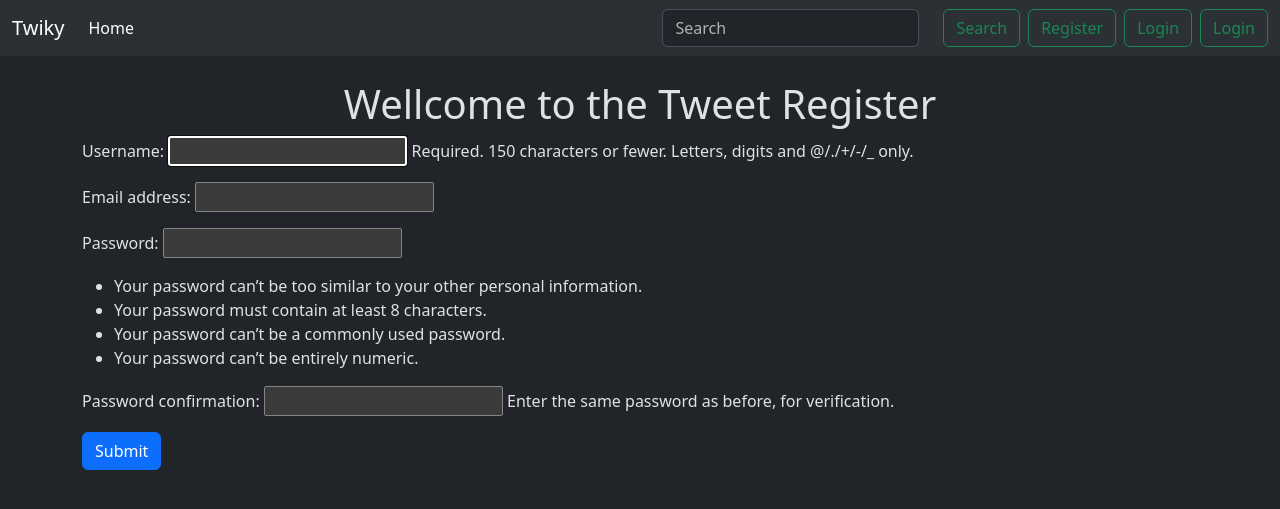
After one commit to Abdullah-Niaz/Twiky, a Django app: page /login/ in a window 1280 px wide. The commit adds this page. Shown: the top 509 px of the page. Run offline with Django 5.2, Linux system fonts and the light colour scheme.

Commit message:
userauthentications

```diff
--- a/Twiky/urls.py
+++ b/Twiky/urls.py
@@ -20,8 +20,10 @@ from django.urls import path,include
 from django.conf import settings
 from django.conf.urls.static import static
 
+from django.contrib.auth.urls import views as auth_views
 
 urlpatterns = [
     path("admin/", admin.site.urls),
     path("",include("tweet.urls")),
+    path('accounts/', include('django.contrib.auth.urls')),
 ] + static(settings.MEDIA_URL, document_root=settings.MEDIA_ROOT)
--- a/templates/base.html
+++ b/templates/base.html
@@ -13,37 +13,34 @@
 <body>
     <nav class="navbar navbar-expand-lg bg-body-tertiary">
         <div class="container-fluid">
-          <a class="navbar-brand" href="#">Navbar</a>
+          <a class="navbar-brand" href="{% url "tweet_list" %}">Twiky</a>
+
           <button class="navbar-toggler" type="button" data-bs-toggle="collapse" data-bs-target="#navbarSupportedContent" aria-controls="navbarSupportedContent" aria-expanded="false" aria-label="Toggle navigation">
             <span class="navbar-toggler-icon"></span>
           </button>
           <div class="collapse navbar-collapse" id="navbarSupportedContent">
             <ul class="navbar-nav me-auto mb-2 mb-lg-0">
               <li class="nav-item">
-                <a class="nav-link active" aria-current="page" href="#">Home</a>
+                <a class="nav-link active" aria-current="page" href="{% url "tweet_list" %}">Home</a>
               </li>
-              <li class="nav-item">
-                <a class="nav-link" href="#">Link</a>
-              </li>
-              <li class="nav-item dropdown">
-                <a class="nav-link dropdown-toggle" href="#" role="button" data-bs-toggle="dropdown" aria-expanded="false">
-                  Dropdown
-                </a>
-                <ul class="dropdown-menu">
-                  <li><a class="dropdown-item" href="#">Action</a></li>
-                  <li><a class="dropdown-item" href="#">Another action</a></li>
-                  <li><hr class="dropdown-divider"></li>
-                  <li><a class="dropdown-item" href="#">Something else here</a></li>
-                </ul>
-              </li>
-              <li class="nav-item">
-                <a class="nav-link disabled" aria-disabled="true">Disabled</a>
-              </li>
+
             </ul>
             <form class="d-flex" role="search">
-              <input class="form-control me-2" type="search" placeholder="Search" aria-label="Search">
+              <input class="form-control me-4" type="search" placeholder="Search" aria-label="Search">
               <button class="btn btn-outline-success" type="submit">Search</button>
             </form>
+
+
+            {% if user.is_authenticated %}
+            <form action="{% url "logout" %}" method="post">
+                {% csrf_token %}
+                <button class="btn btn-outline-danger ms-2 " type="submit">Logout</button>
+            </form>
+            {% else %}
+            <a  class="btn btn-outline-success ms-2 " href="{% url 'register'  %}">Register</a>
+            <a  class="btn btn-outline-success ms-2 " href="{% url 'login'  %}">Login</a>
+            {% endif %}
+            <button class="btn btn-outline-success ms-2 " type="submit">Login</button>
           </div>
         </div>
       </nav>
--- a/tweet/forms.py
+++ b/tweet/forms.py
@@ -1,8 +1,14 @@
 from django import forms
 from .models import Tweet
-
+from django.contrib.auth.forms import UserCreationForm
+from django.contrib.auth.models import User
 
 class TweetForm(forms.ModelForm):
     class Meta:
         model = Tweet
         fields  = ['text','photo']
+
+class UserRegistrationFrom(UserCreationForm):
+    class Meta:
+        model = User
+        fields = ['username','email','password1','password2']
--- /dev/null
+++ b/tweet/templates/registration/register.html
@@ -0,0 +1,15 @@
+{% extends "base.html" %}
+
+{% block title %}
+<title>Register Page</title>
+{% endblock title %}
+
+
+{% block content %}
+    <h1 class="text-center mt-4">Wellcome to the Tweet Register </h1>
+    <form action="" method="post">
+        {% csrf_token %}
+        {{form.as_p}}
+        <button  class="btn btn-primary" type="submit">Submit</button>
+    </form>
+{% endblock content %}
--- a/tweet/templates/tweet_list.html
+++ b/tweet/templates/tweet_list.html
@@ -16,8 +16,10 @@
                 <div class="card-body">
                 <h5 class="card-title">{{tweet.user.username}}</h5>
                 <p class="card-text">{{tweet.text}}</p>
+                {% if tweet.user == user %}
                 <a href="{% url 'tweet_edit' tweet.id %}" class="btn btn-primary">Edit</a>
                 <a href="{% url 'tweet_delete' tweet.id %}" class="btn btn-danger">Delete</a>
+                {% endif %}
                 </div>
             </div>
         {% endfor %}
--- a/tweet/urls.py
+++ b/tweet/urls.py
@@ -6,4 +6,6 @@ urlpatterns = [
     path("create/",views.tweet_create,name='tweet_create'),
     path("<int:tweet_id>/edit/",views.tweet_edit,name='tweet_edit'),
     path("<int:tweet_id>/delete/",views.tweet_delete,name='tweet_delete'),
+    path('register/', views.register, name='register'),
+    path('login/', views.register, name='login'),
 ]
--- a/tweet/views.py
+++ b/tweet/views.py
@@ -1,7 +1,9 @@
 from django.shortcuts import render
 from django.shortcuts import HttpResponse,redirect,get_object_or_404
+from django.contrib.auth import login
+from django.contrib.auth.decorators import *
 from .models import Tweet
-from .forms import TweetForm
+from .forms import TweetForm,UserRegistrationFrom
 # Create your views here.
 def index(request):
     return render(request, "index.html")
@@ -11,6 +13,7 @@ def tweet_list(request):
     tweet = Tweet.objects.all().order_by("-created_at")
     return render(request,"tweet_list.html",{"tweets":tweet})
 
+@login_required
 def tweet_create(request):
     if request.method =="POST":
         tweet = TweetForm(request.POST,request.FILES)
@@ -25,6 +28,7 @@ def tweet_create(request):
     return render(request,"tweet_form.html",{"form":form})
 
 
+@login_required
 def tweet_edit(request,tweet_id):
     tweet = get_object_or_404(Tweet, pk=tweet_id, user = request.user)
     if(request.method == "POST"):
@@ -42,9 +46,26 @@ def tweet_edit(request,tweet_id):
 
 
 
+@login_required
 def tweet_delete(request,tweet_id):
     tweet = get_object_or_404(Tweet, pk=tweet_id, user = request.user)
     if request.method == "POST":
         tweet.delete()
         return redirect("tweet_list")
     return render(request,"tweet_confirm_delete.html",{"tweet":tweet})
+
+def register(request):
+    if request.method == "POST":
+        form = UserRegistrationFrom(request.POST)
+        if form.is_valid():
+            user = form.save(commit=False)
+            user.set_password(form.cleaned_data['password1'])
+            user.save()
+            login(request, user)
+            print("User registered and logged in successfully")  # Debug statement
+            return redirect("tweet_list")
+        else:
+            print("Form is not valid")  # Debug statement
+    else:
+        form = UserRegistrationFrom()
+    return render(request, "registration/register.html", {"form": form})
```
Also changed, not shown: Twiky/settings.py (+9 -0 lines), tweet/templates/registration/logged_out.html (added, +13 -0 lines), tweet/templates/registration/login.html (added, +17 -0 lines), db.sqlite3, media/photos/Monkeytype-A-minimalistic-customizable-typing-test.png (added).
